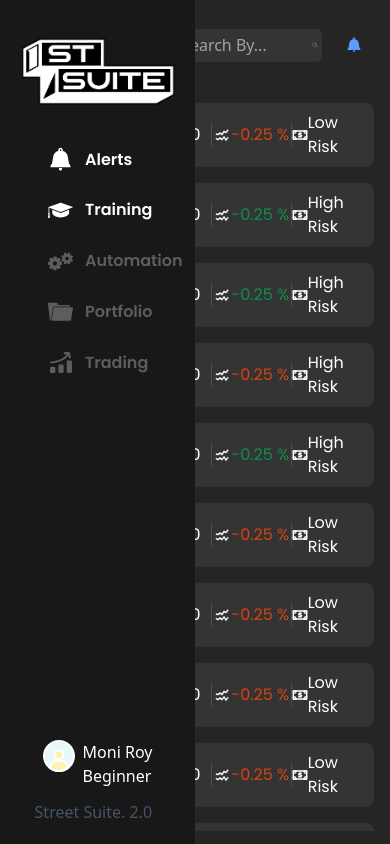
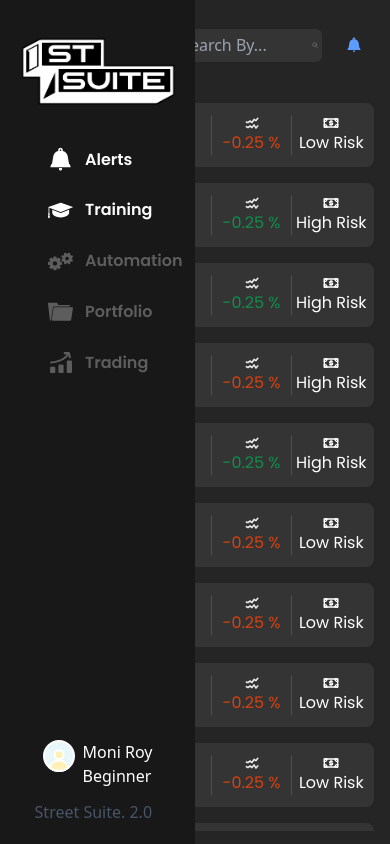
Before and after one commit to omarghandour/GeekLabTask, a React (Vite) app: page / in a window 390 px wide. Built offline with nearby package versions, Linux system fonts and the light colour scheme.

Commit message:
css edit

```diff
--- a/src/components/Middle.tsx
+++ b/src/components/Middle.tsx
@@ -102,19 +102,19 @@ const Middle = () => {
                 : "transition-none"
             }  w-[98%] mx-auto `}
           >
-            <div className="brder flex items-center w-1/4 text-start justify-evenly">
+            <div className="flex brder flex-col sm:flex-row items-center w-1/4 text-start justify-evenly">
               <img className="w-8" src={im1} alt="" />
               {namesArray[i]}
             </div>
-            <div className="brder flex items-center w-1/4 text-start justify-evenly">
+            <div className="brder flex flex-col sm:flex-row items-center w-1/4 text-start justify-evenly">
               <img className="w-8" src={im2} alt="" />
               200
             </div>
-            <div className="brder flex items-center w-1/4 text-start justify-evenly">
+            <div className="brder flex-col sm:flex-row flex items-center w-1/4 text-start justify-evenly">
               <img className="w-8" src={im3} alt="" />
               <h3 style={{ color: `${colorArray[i]}` }}>-0.25 %</h3>
             </div>
-            <div className=" flex items-center w-1/4 text-start justify-evenly">
+            <div className=" flex flex-col sm:flex-row items-center w-1/4 text-start justify-evenly">
               <img className="w-8" src={im4} alt="" />
               {riskArray[i]}
             </div>
```
